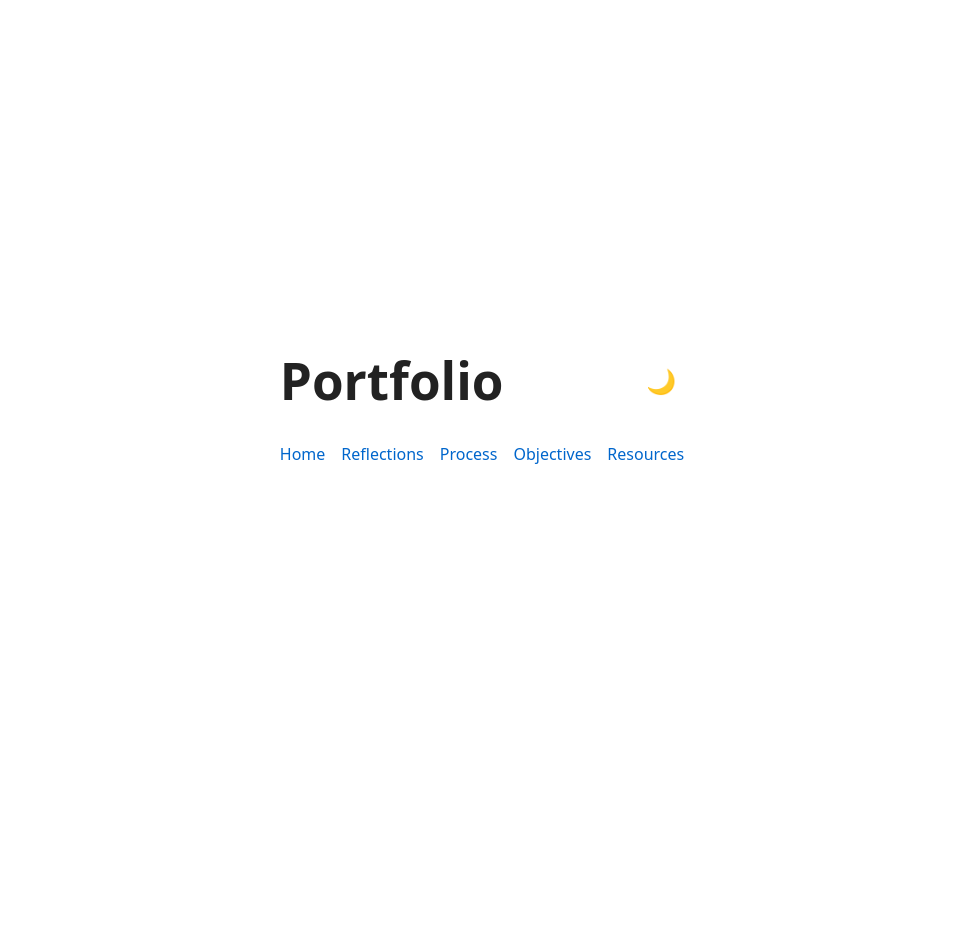
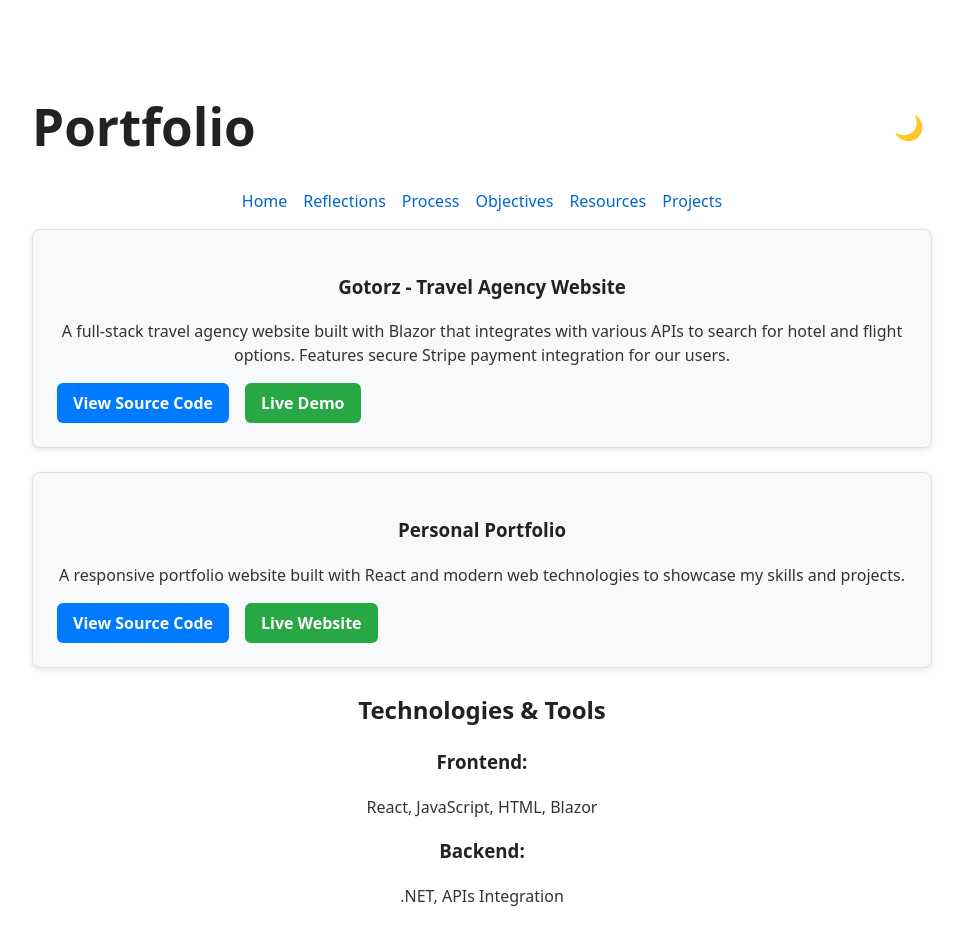
Before and after one commit to samieleraky/PortfolieSami, a React (Vite) app: page /Projects in a window 1280 px wide. Shown: the top 931 px of the page, without its empty margins (158-1121 px from the left). Before the commit the page ends 800 px from the top, so only its background shows below. Built offline with nearby package versions, Linux system fonts and the light colour scheme.

Commit message:
Projects site created

```diff
--- a/src/AppRoutes.jsx
+++ b/src/AppRoutes.jsx
@@ -4,6 +4,7 @@ import { Process } from "./pages/Process";
 import { LearningObjectives } from "./pages/LearningObjectives";
 import { Resources } from "./pages/Resources";
 import { Home } from "./pages/Home";
+import { Projects } from "./pages/Projects";
 
 export const AppRoutes = () => {
     return (
@@ -14,6 +15,7 @@ export const AppRoutes = () => {
                 <Link to="/Process" style={{ marginRight: "1rem" }}>Process</Link>
                 <Link to="/LearningObjectives" style={{ marginRight: "1rem" }}>Objectives</Link>
                 <Link to="/Resources">Resources</Link>
+                <Link to="/Projects" style={{ marginLeft: "1rem" }}>Projects</Link>
             </nav>
 
             <Routes>
@@ -22,6 +24,7 @@ export const AppRoutes = () => {
                 <Route path="/Process" element={<Process />} />
                 <Route path="/LearningObjectives" element={<LearningObjectives />} />
                 <Route path="/Resources" element={<Resources />} />
+                <Route path="/Projects" element={<Projects />} /> // Add this line for the Projects page
             </Routes>
         </>
     );
--- a/src/pages/Home.jsx
+++ b/src/pages/Home.jsx
@@ -1,8 +1,11 @@
+import React from 'react';
+import SamiPhoto from '../assets/Sami.jpg'; // Make sure to have the image in the specified path
+
 export const Home = () => {
     return (
         <section>
             <section className="intro">
-                <img src="/Sami.jpg" alt="Sami" className="profile-photo" />
+                <img src={SamiPhoto} alt="Sami" className="profile-photo" />
             </section>
 
             <section>
@@ -20,60 +23,6 @@ export const Home = () => {
                 </p>
             </section>
 
-            <section>
-                <h2>Projects</h2>
-                <ul className="projects-list">
-                    <li className="project-item">
-                        <h3>Gotorz</h3>
-                        <p>
-                            A travel agency website made with Blazor which uses APIs to search
-                            for hotel and flight options. Users are redirected to Stripe
-                            payment using Stripe API.
-                        </p>
-                        <div className="project-links">
-                            <a
-                                href="https://github.com/Team13-UCL/GoTorz"
-                                target="_blank"
-                                rel="noopener noreferrer"
-                                className="btn btn-primary"
-                            >
-                                View Source Code
-                            </a>
-                            <a
-                                href="https://gotorzz-hhchfbhabzaae6dr.swedencentral-01.azurewebsites.net/Login"
-                                target="_blank"
-                                rel="noopener noreferrer"
-                                className="btn btn-success"
-                            >
-                                Live Website
-                            </a>
-                        </div>
-                    </li>
-
-                    <li className="project-item">
-                        <h3>Portfolio</h3>
-                        <p>My personal portfolio made with React</p>
-                        <div className="project-links">
-                            <a
-                                href="https://github.com/samieleraky/PortfolieSami"
-                                target="_blank"
-                                rel="noopener noreferrer"
-                                className="btn btn-primary"
-                            >
-                                View Source Code
-                            </a>
-                            <a
-                                href="https://samieleraky.github.io/PortfolieSami/"
-                                target="_blank"
-                                rel="noopener noreferrer"
-                                className="btn btn-success"
-                            >
-                                Live Website
-                            </a>
-                        </div>
-                    </li>
-                </ul>
-            </section>
 
             <section>
                 <h2>Contact</h2>
--- /dev/null
+++ b/src/pages/Projects.jsx
@@ -0,0 +1,75 @@
+export const Projects = () => {
+    return (
+        <section>
+
+
+            <section className="projects-section">
+                <ul className="projects-list">
+                    <li className="project-item">
+                        <h3>Gotorz - Travel Agency Website</h3>
+                        <p>
+                            A full-stack travel agency website built with Blazor that integrates with
+                            various APIs to search for hotel and flight options. Features secure
+                            Stripe payment integration for our users.
+                        </p>
+                        <div className="project-links">
+                            <a
+                                href="https://github.com/Team13-UCL/GoTorz"
+                                target="_blank"
+                                rel="noopener noreferrer"
+                                className="btn btn-primary"
+                            >
+                                View Source Code
+                            </a>
+                            <a
+                                href="https://gotorzz-hhchfbhabzaae6dr.swedencentral-01.azurewebsites.net/Login"
+                                target="_blank"
+                                rel="noopener noreferrer"
+                                className="btn btn-success"
+                            >
+                                Live Demo
+                            </a>
+                        </div>
+                    </li>
+
+                    <li className="project-item">
+                        <h3>Personal Portfolio</h3>
+                        <p>A responsive portfolio website built with React and modern web technologies to showcase my skills and projects.</p>
+                        <div className="project-links">
+                            <a
+                                href="https://github.com/samieleraky/PortfolieSami"
+                                target="_blank"
+                                rel="noopener noreferrer"
+                                className="btn btn-primary"
+                            >
+                                View Source Code
+                            </a>
+                            <a
+                                href="https://samieleraky.github.io/PortfolieSami/"
+                                target="_blank"
+                                rel="noopener noreferrer"
+                                className="btn btn-success"
+                            >
+                                Live Website
+                            </a>
+                        </div>
+                    </li>
+                </ul>
+            </section>
+
+            <section className="technologies-section">
+                <h2>Technologies & Tools</h2>
+                <div className="tech-stack">
+                    <h3>Frontend:</h3>
+                    <p>React, JavaScript, HTML, Blazor</p>
+
+                    <h3>Backend:</h3>
+                    <p> .NET, APIs Integration</p>
+
+                    <h3>Tools & Deployment:</h3>
+                    <p> GitHub, Azure, Stripe API</p>
+                </div>
+            </section>
+        </section> // This closes the main section properly
+    );
+};
--- a/src/pages/Reflections.jsx
+++ b/src/pages/Reflections.jsx
@@ -34,7 +34,7 @@ export const Reflections = () => {
 
     return (
         <section className="p-6 max-w-2xl mx-auto">
-            <h2 className="text-2xl font-bold mb-4">Refleksioner for semestret</h2>
+            <h2 className="text-2xl font-bold mb-4">Reflections during the semester</h2>
 
             <div className="space-y-4">
                 {weeks.map((week, index) => (
@@ -52,13 +52,13 @@ export const Reflections = () => {
 
                         {openIndex === index && (
                             <div className="p-4 border-t space-y-3 text-gray-700">
-                                <p className="font-bold">Mål</p>
+                                <p className="font-bold">Goals</p>
                                 <p>{week.goals}</p>
 
-                                <p className="font-semibold">Ugen der gik</p>
+                                <p className="font-semibold">The week that passed</p>
                                 <p>{week.reflection}</p>
 
-                                <p className="font-semibold">Ressourcer</p>
+                                <p className="font-semibold">Resources</p>
                                 <p>{week.resources}</p>
                             </div>
                         )}
```
Also changed, not shown: src/assets/Sami.jpg (renamed from public/Sami.jpg).
